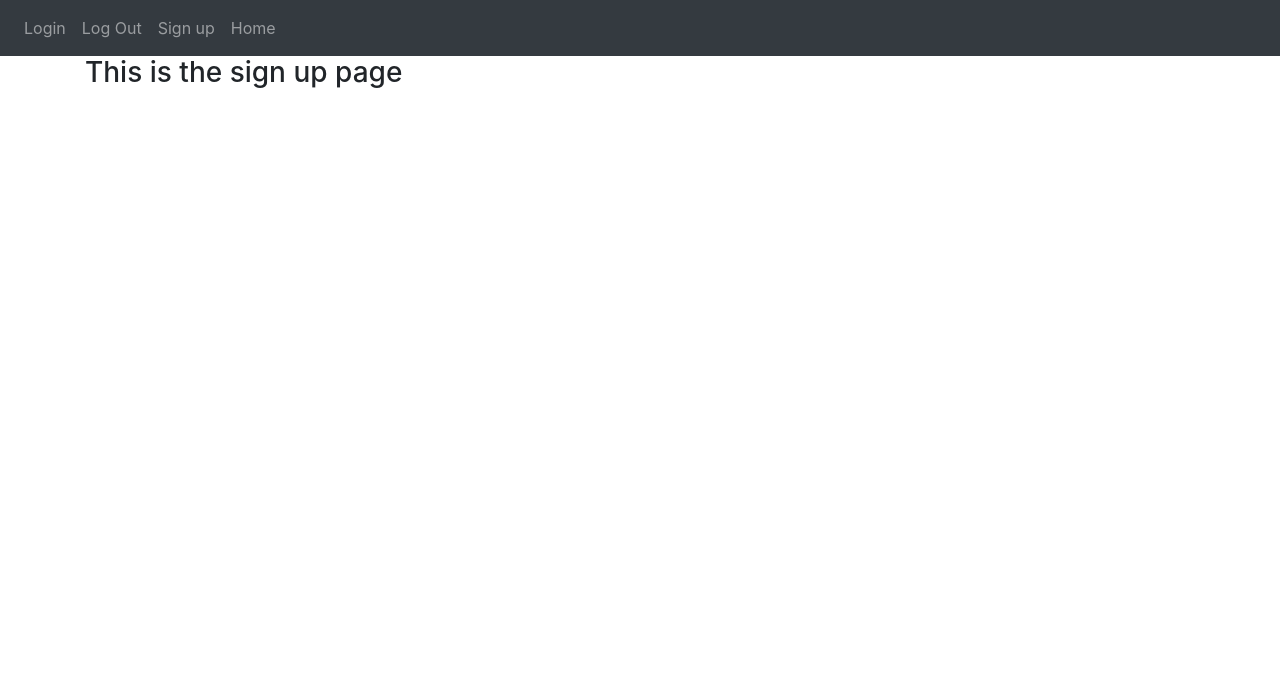
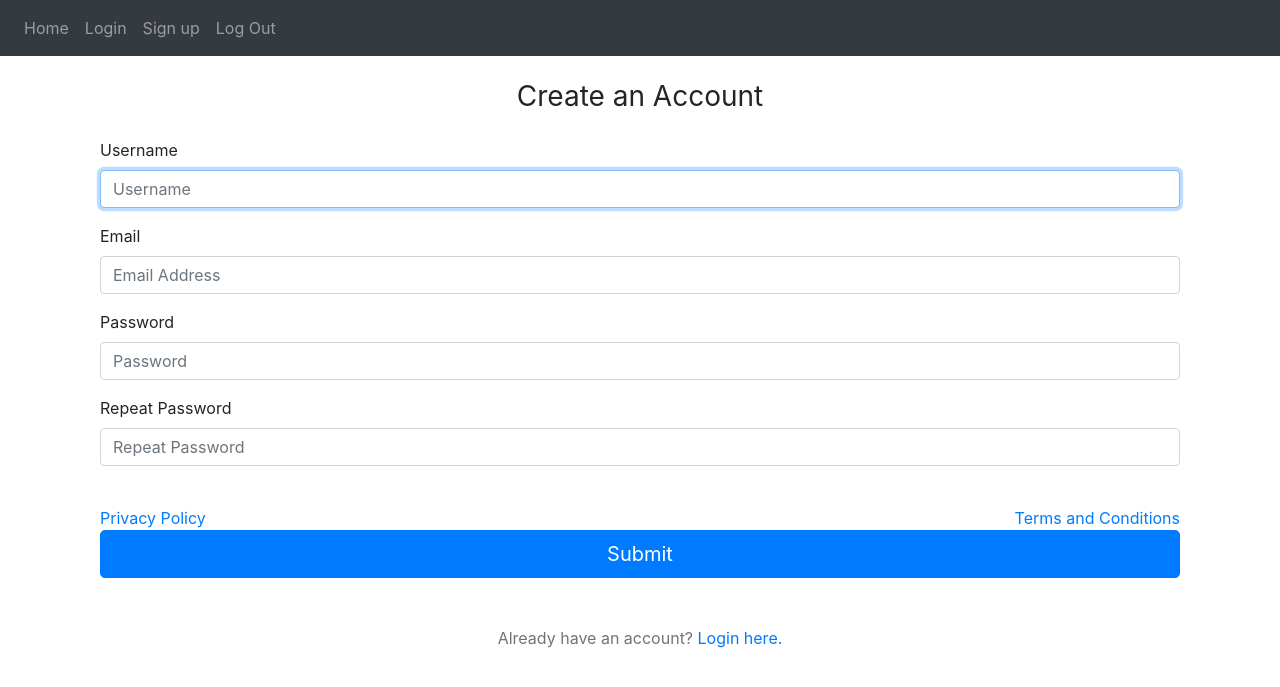
Before and after one commit to arungasandie/projectCompS, a Flask app: page /sign-up in a window 1280 px wide. Shown: the top 687 px of the page. Run offline with Flask 2, Linux system fonts and the light colour scheme; some libraries are stand-ins or nearby versions.

Commit message:
Login and Sign up page
created log in and sign up

```diff
--- a/PROJECT_C/mywebsite/auth.py
+++ b/PROJECT_C/mywebsite/auth.py
@@ -1,8 +1,9 @@
 from flask import Blueprint,render_template, request, flash
+from flask_wtf import FlaskForm
 
 auth = Blueprint('auth', __name__)
 
-@auth.route('/login')
+@auth.route('/login',methods=['GET','POST'])
 def login():
     return render_template("login.html")
 
@@ -10,6 +11,6 @@ def login():
 def logout():
     return render_template("logout.html")
 
-@auth.route('/sign-up')
+@auth.route('/sign-up',methods=['GET','POST'])
 def signup():
     return render_template("signup.html")
--- a/PROJECT_C/mywebsite/templates/base.html
+++ b/PROJECT_C/mywebsite/templates/base.html
@@ -18,11 +18,10 @@
         </button>
         <div class="collapse navbar-collapse" id="navbar">
             <div class = "navbar-nav">
+                <a class = "nav-item nav-link" id="home" href="/home">Home</a>
                 <a class = "nav-item nav-link" id="login" href="/login">Login</a>
+                <a class = "nav-item nav-link" id="signup" href="/sign-up">Sign up</a>
                 <a class = "nav-item nav-link" id="logout" href="/logout">Log Out</a>
-                <a class = "nav-item nav-link" id="signUp" href="/sign-up">Sign up</a>
-                <a class = "nav-item nav-link" id="home" href="/home">Home</a>
-
             </div>
         </div>
     </nav>
--- a/PROJECT_C/mywebsite/templates/signup.html
+++ b/PROJECT_C/mywebsite/templates/signup.html
@@ -1,4 +1,40 @@
-{% extends "base.html" %} {% block title %}Create AN Account{% endblock %}
+{% extends "base.html" %}
+<!--{% set active_page = "signup" %}-->
+{% block title %}Create An Account{% endblock %}
 {% block content %}
-<h3>This is the sign up page</h3>
+<div class="container-sm mt-4">
+	<form method="POST">
+		<div class="text-center mb-4">
+			<h1 class="h3 mb-3 font-weight-normal">Create an Account</h1>
+		</div>
+
+		<div class="form-group">
+			<label for="username">Username</label>
+			<input type="text" class="form-control" required autofocus="" placeholder="Username" id="username" name="username">
+		</div>
+
+		<div class="form-group">
+			<label for="email">Email</label>
+			<input type="email" id="email" name="email" class="form-control" placeholder="Email Address" required>
+		</div>
+
+		<div class="form-group">
+			<label for="password">Password</label>
+			<input type="password" class="form-control" required placeholder="Password" id="password" name="password" onchange="if(this.checkValidity()) form.password2.pattern = this.value;">
+		</div>
+
+		<div class="form-group">
+			<label for="password">Repeat Password</label>
+			<input type="password" class="form-control" required placeholder="Repeat Password" id="password2" name="password2" onchange="this.setCustomValidity(this.validity.patternMismatch ? 'Please enter the same Password as above' : '');">
+		</div>
+        <br>
+        <a href="#">Privacy Policy</a>
+        <a href="#" style="float:right" >Terms and Conditions</a>
+        <br>
+		<button class="btn btn-lg btn-primary btn-block" type="submit" name="submit" id="submit">Submit</button>
+
+		<p class="text-muted text-center mt-5 mb-3">Already have an account? <a href="{{url_for('auth.login')}}">Login here.</a></p>
+
+	</form>
+</div>
 {% endblock %}
```
Also changed, not shown: PROJECT_C/mywebsite/templates/login.html (+24 -2 lines).
